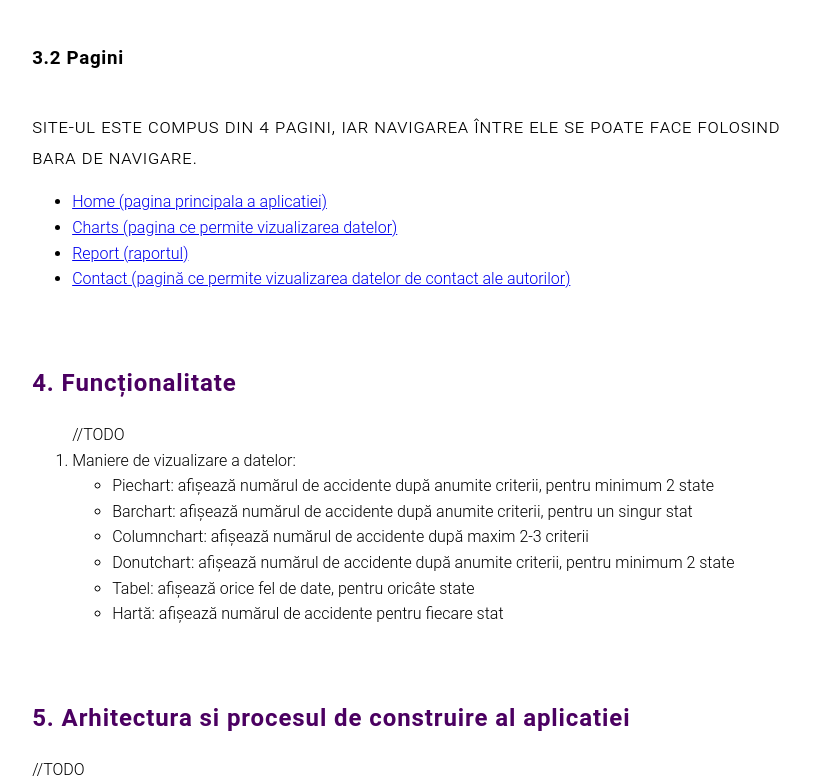
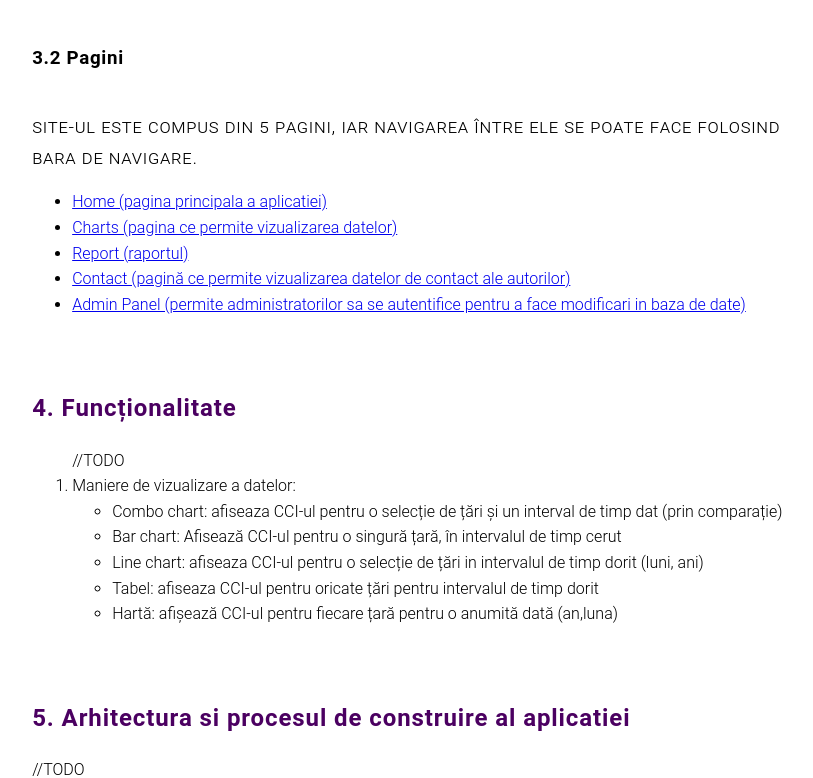
Before and after one commit to LilianaPopa-stud/Consumer_Confidence_Visualizer, a plain HTML site: page HTML/Report.html in a window 1280 px wide. Shown: the part 1766-2544 px from the top of the page, without its empty margins (211-1024 px from the left). Drawn offline with Linux system fonts and the light colour scheme.

Commit message:
update Report.html

```diff
--- a/HTML/Report.html
+++ b/HTML/Report.html
@@ -77,12 +77,13 @@
 <section id="Pagini">
   <h3><span>3.2 </span>Pagini</h3>
   <section id="home">
-    <h4>Site-ul este compus din 4 pagini, iar navigarea între ele se poate face folosind bara de navigare.</h4>
+    <h4>Site-ul este compus din 5 pagini, iar navigarea între ele se poate face folosind bara de navigare.</h4>
     <ul>
       <li><a href="INDEX.html">Home (pagina principala a aplicatiei)</a></li>
         <li><a href="Charts.html"> Charts (pagina ce permite vizualizarea datelor)</a></li>
       <li><a href="Report.html">Report (raportul)</a></li>
       <li><a href="Contact.html">Contact (pagină ce permite vizualizarea datelor de contact ale autorilor)</a></li>
+      <li><a href="AdminLogIn.html">Admin Panel (permite administratorilor sa se autentifice pentru a face modificari in baza de date)</a></li>
     </ul>
   </section>
 </section>
@@ -93,12 +94,11 @@
     //TODO
     <li>Maniere de vizualizare a datelor:</li>
     <ul>
-      <li>Piechart: afișează numărul de accidente după anumite criterii, pentru minimum 2 state</li>
-      <li>Barchart: afișează numărul de accidente după anumite criterii, pentru un singur stat</li>
-      <li>Columnchart: afișează numărul de accidente după maxim 2-3 criterii</li>
-      <li>Donutchart: afișează numărul de accidente după anumite criterii, pentru minimum 2 state</li>
-      <li>Tabel: afișează orice fel de date, pentru oricâte state</li>
-      <li>Hartă: afișează numărul de accidente pentru fiecare stat</li>
+        <li>Combo chart: afiseaza CCI-ul pentru o selecție de țări și un interval de timp dat (prin comparație)</li>
+      <li>Bar chart: Afisează CCI-ul pentru o singură țară, în intervalul de timp cerut </li>
+      <li>Line chart: afiseaza CCI-ul pentru o selecție de țări in intervalul de timp dorit (luni, ani) </li>
+      <li>Tabel: afiseaza CCI-ul pentru oricate țări pentru intervalul de timp dorit </li>
+      <li>Hartă: afișează CCI-ul pentru fiecare țară pentru o anumită dată (an,luna) </li>
     </ul>
   </ol>
 </section>
@@ -115,7 +115,7 @@
     <li>Map</li>
     <li>Table</li>
     <li>Bar Chart</li>
-    <li>Core Chart</li>
+    <li>Combo Chart</li>
     <li>Line Chart</li>
   </ol>
   Utilizatorul va primi o lista adaptata inputului sau (luna, an, tara). In functie de input, se va afisa o lista de reprezentari grafice disponibile.
```
Also changed, not shown: HTML/Charts.html (+1 -1 lines).
